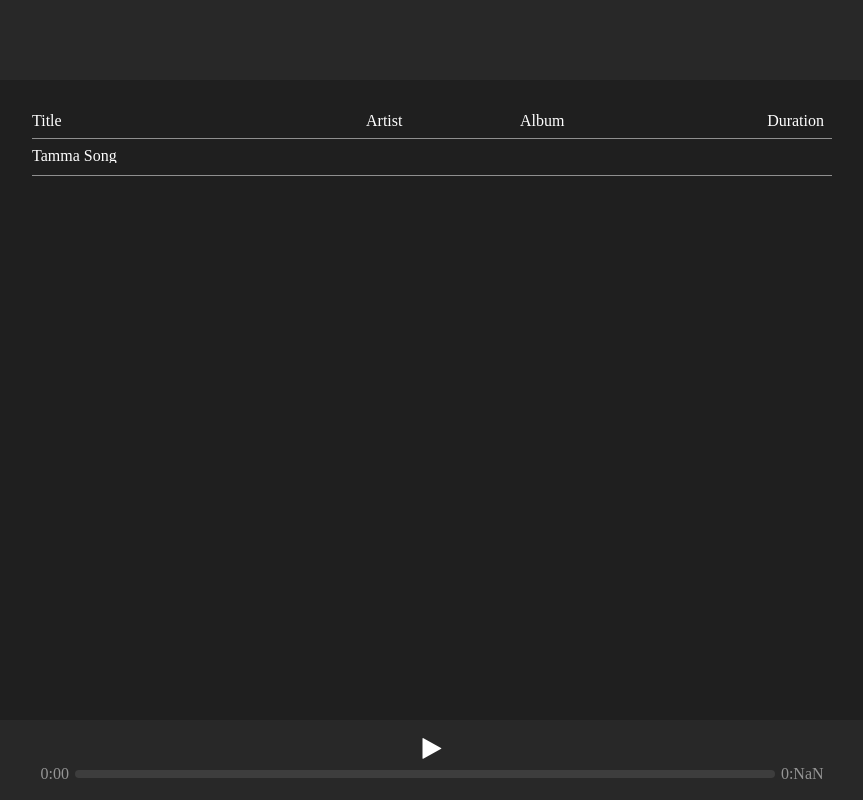
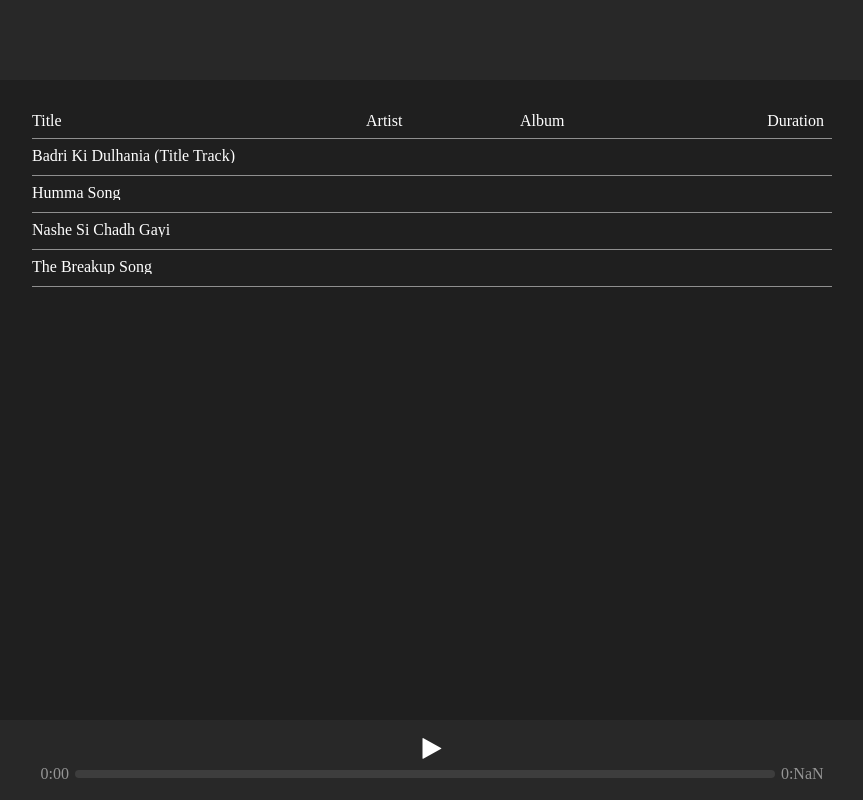
Before and after one commit to priyanshusharma057/voice-controlled-music-app, a plain HTML site: page songify-master/Javascript Class 4/index.html in a window 1280 px wide. Shown: the whole page, without its empty margins (208-1071 px from the left). Drawn offline with Linux system fonts and the light colour scheme.

Commit message:
playlist is added

```diff
--- a/songify-master/Javascript Class 4/index.html
+++ b/songify-master/Javascript Class 4/index.html
@@ -31,12 +31,21 @@
         <div> Duration </div>
         </div>
         <div class="song-list">
-        <div class="song">
+         <div class="song" id="song1">
         <span class="song-name"></span>
-        <span class="song-artist"></span>
+       <!----- <span class="song-artist"></span>
         <span class="song-album"></span>
-        <span class="song-length"></span>
+        <span class="song-length"></span>/------->
         </div>
+		<div class="song" id="song2">
+      <span  class="song-name"> </span>
+        </div>
+      <div class="song" id="song3">
+     <span  class="song-name"> </span>
+     </div>
+      <div class="song" id="song4">
+    <span  class="song-name"> </span>
+      </div>
         </div>
             </section>
             <footer>
@@ -103,9 +112,19 @@
     $('.time-elapsed').text(currentTime);
     $('.song-duration').text(duration);
 }
-	   var songName = 'Tamma Song';
-		window.onload = function() {
-		$('.song-name').text(songName);
+	 //  var songName1 = 'Tamma Song';
+	   //var songName2 = 'Humma Song';
+      // var songName3 = 'Nashe Si Chadh Gayi';
+       //var songName4 = 'The Breakup Song'
+	   var songList = ['Badri Ki Dulhania (Title Track)', 'Humma Song', 'Nashe Si Chadh Gayi', 'The Breakup Song'];
+
+       window.onload = function() {
+       $('#song1 .song-name').text(songList[0]);
+       $('#song2 .song-name').text(songList[1]);
+       $('#song3 .song-name').text(songList[2]);
+       $('#song4 .song-name').text(songList[3]);
+
+
 		updateCurrentTime();
 		setInterval(function() {
 		updateCurrentTime();
```
